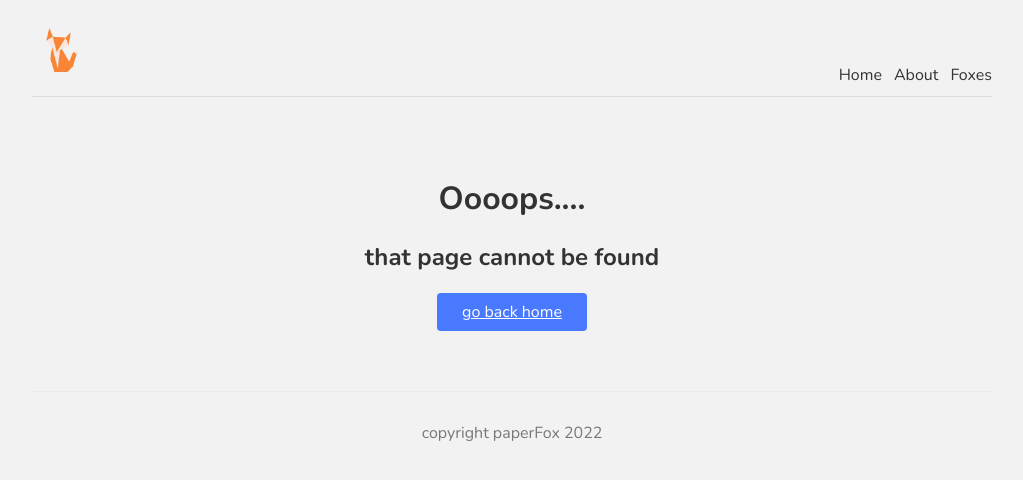
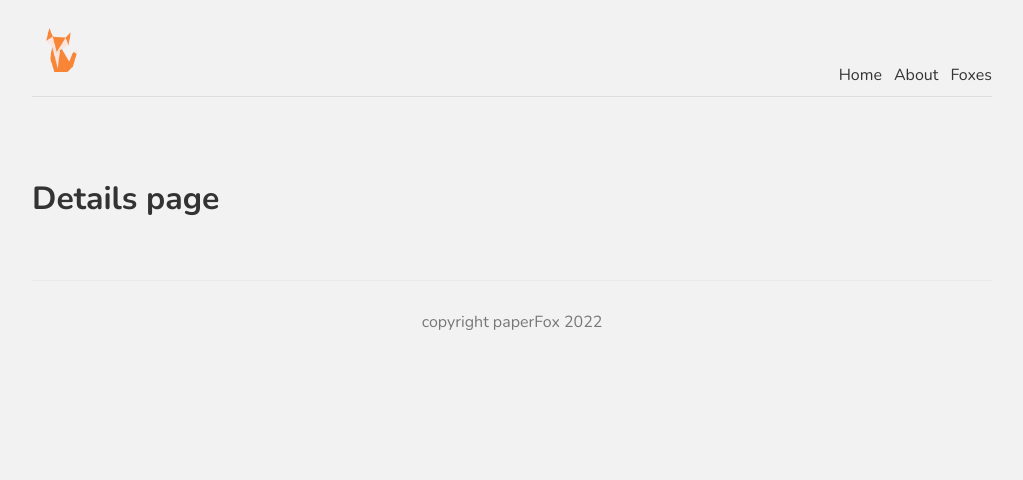
Before and after one commit to DusanVulic/NEXT-js-simple-web-page, a Next.js app: page /foxes/1 in a window 1280 px wide. Before the commit this address had no page. Shown: the top 480 px of the page, without its empty margins (128-1151 px from the left). Built offline with nearby package versions, Linux system fonts and the light colour scheme.

Commit message:
dinamyc routes setup

```diff
--- /dev/null
+++ b/pages/foxes/[id].js
@@ -0,0 +1,11 @@
+import React from "react";
+
+const Details = () => {
+  return (
+    <div>
+      <h1>Details page </h1>
+    </div>
+  );
+};
+
+export default Details;
```
Also changed, not shown: pages/foxes/index.js (+5 -3 lines).
